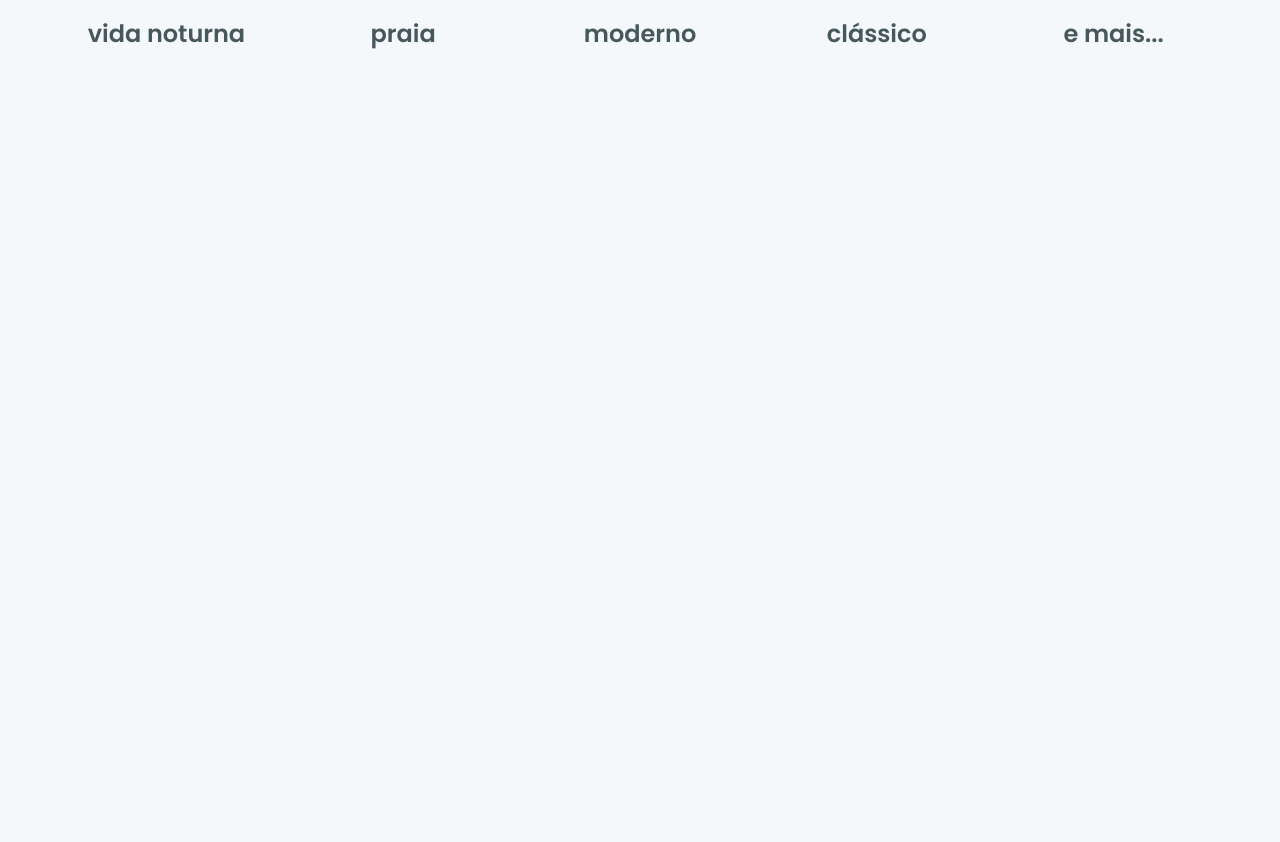
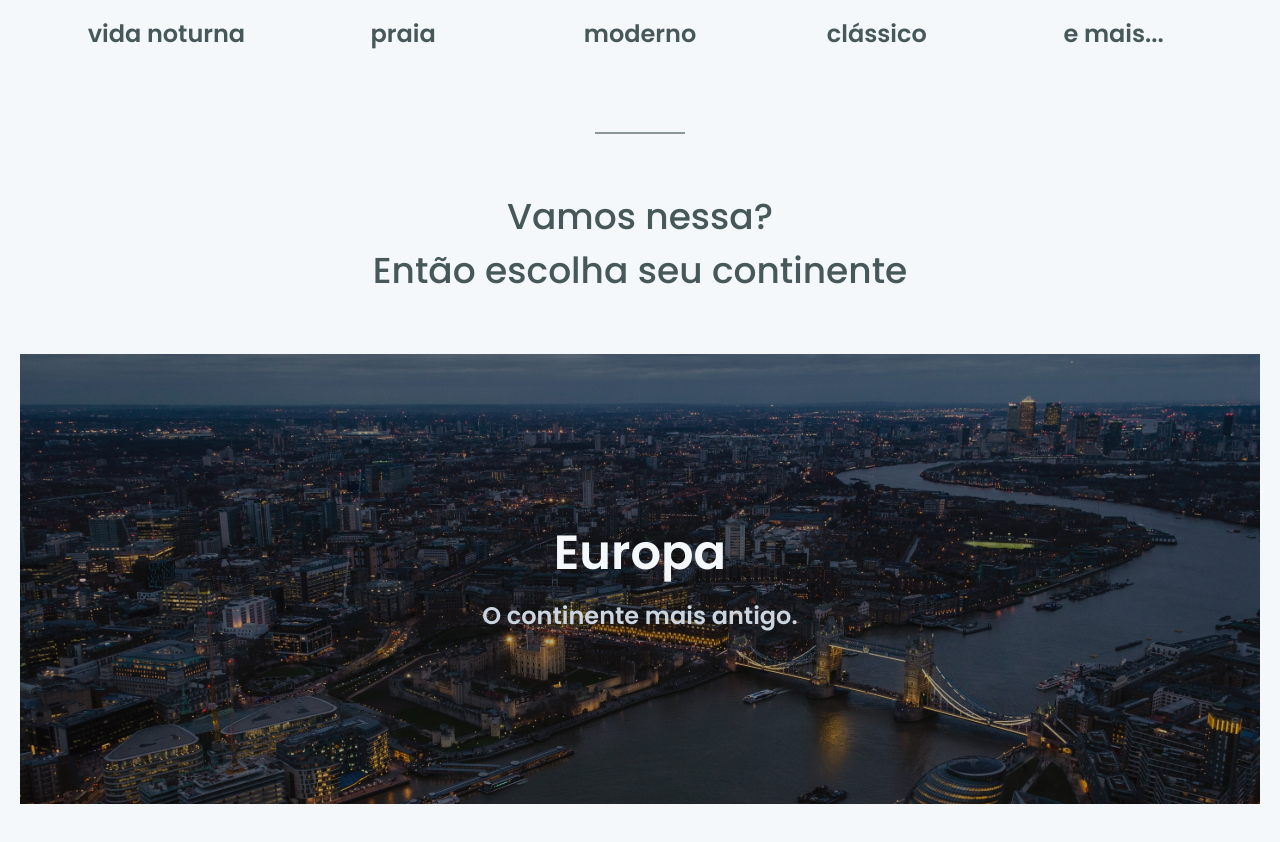
Before and after one commit to bredacoder/ignite-reactjs-worldtrip, a Next.js app: page / in a window 1280 px wide. Shown: the part 620-1462 px from the top of the page. Before the commit the page ends 800 px from the top, so only its background shows below. Built offline with nearby package versions, Linux system fonts and the light colour scheme.

Commit message:
Slider Initial Structure

```diff
--- a/package.json
+++ b/package.json
@@ -20,6 +20,7 @@
     "next": "13.0.4",
     "react": "18.2.0",
     "react-dom": "18.2.0",
+    "swiper": "^8.4.5",
     "typescript": "4.9.3"
   }
 }
--- /dev/null
+++ b/src/components/Slider.tsx
@@ -0,0 +1,61 @@
+import { Swiper, SwiperSlide } from "swiper/react";
+
+// Import Swiper styles
+import "swiper/css";
+import "swiper/css/navigation";
+import "swiper/css/pagination";
+
+// import required modules
+import { Navigation, Pagination, Mousewheel, Keyboard } from "swiper";
+import { Flex, Heading, Text } from "@chakra-ui/react";
+import Link from "next/link";
+
+export default function Slider() {
+  return (
+    <>
+      <Swiper
+        cssMode={true}
+        navigation={true}
+        pagination={true}
+        mousewheel={true}
+        keyboard={true}
+        modules={[Navigation, Pagination, Mousewheel, Keyboard]}
+        className="mySwiper"
+      >
+        <SwiperSlide>
+          <Flex
+            w="100%"
+            h="100%"
+            align="center"
+            justify="center"
+            direction="column"
+            bgImage={`url('/Continent.svg')`}
+            bgPosition="100% 30%"
+            bgRepeat="no-repeat"
+            bgSize="cover"
+            textAlign="center"
+          >
+            <Link href="/">
+              <Heading
+                fontSize={["3xl","4xl","5xl"]}
+                color="gray.100"
+                fontWeight="bold"
+              >
+                Europa
+              </Heading>
+             <Text
+                fontWeight="bold"
+                color="gray.300"
+                fontSize={["0.8rem","1xl",
+                "2xl"]}
+                mt={["2","4"]}
+              >
+                O continente mais antigo.
+              </Text>
+            </Link>
+          </Flex>
+        </SwiperSlide>
+      </Swiper>
+    </>
+  );
+}
--- a/src/pages/_app.tsx
+++ b/src/pages/_app.tsx
@@ -2,6 +2,7 @@ import type { AppProps } from 'next/app'
 
 import { ChakraProvider } from '@chakra-ui/react';
 import { theme } from '../styles/theme';
+import "../styles/swiper.css";
 
 export default function App({ Component, pageProps }: AppProps) {
   return (
--- a/src/pages/index.tsx
+++ b/src/pages/index.tsx
@@ -1,5 +1,6 @@
-import { Box, Flex, Image, SimpleGrid, Text } from "@chakra-ui/react";
+import { Box, Divider, Flex, Image, SimpleGrid, Text } from "@chakra-ui/react";
 import { Header } from "../components/Header";
+import Slider from "../components/Slider";
 
 const TravelTypes = [
   {
@@ -35,7 +36,7 @@ export default function Home() {
         bgRepeat="no-repeat"
         bgSize="cover"
         h={["163", "335"]}
-        w="100vw"
+        w="100%"
       >
         <Flex
           position="relative"
@@ -103,6 +104,8 @@ export default function Home() {
         w="100%"
         maxW="1160"
         mx="auto"
+        direction="column"
+        align="center"
       >
         <SimpleGrid
           mt={["9", "14", "28"]}
@@ -128,7 +131,34 @@ export default function Home() {
           ))}
         </SimpleGrid>
 
+        <Divider borderBottomColor="gray.600" mt="20" w="90px" borderBottomWidth="2px" />
+
+        <Box marginY="14" textAlign="center" >
+          <Text fontWeight="500" fontSize="4xl">Vamos nessa?</Text>
+          <Text fontWeight="500" fontSize="4xl">Então escolha seu continente</Text>
+        </Box>
       </Flex>
+
+      <Box
+        h="450px"
+        w="1240px"
+        mx="auto"
+        mb="40px"
+      >
+        <Slider />
+      </Box>
+
+      {/* <Box
+        bgImage="url('Continent.svg')"
+        bgPosition="center"
+        bgRepeat="no-repeat"
+        bgSize="cover"
+        h="450px"
+        w="1240px"
+        mx="auto"
+        mb="40px"
+      >
+      </Box> */}
     </>
   )
 }
--- /dev/null
+++ b/src/styles/swiper.css
@@ -0,0 +1,16 @@
+:root {
+  --swiper-navigation-size: 1.875rem !important;
+  --swiper-pagination-color: #FFBA08;
+  --swiper-navigation-color: #FFBA08;
+  --swiper-pagination-bullet-size: 1rem;
+}
+
+.swiper-button-next,
+.swiper-button-prev {
+  margin: 0 2.5rem;
+}
+
+.swiper {
+  width: 100%;
+  height: 100%;
+}
```
Also changed, not shown: public/Continent.svg (added), 1 other file (tests, documents, lock files or other folders).
